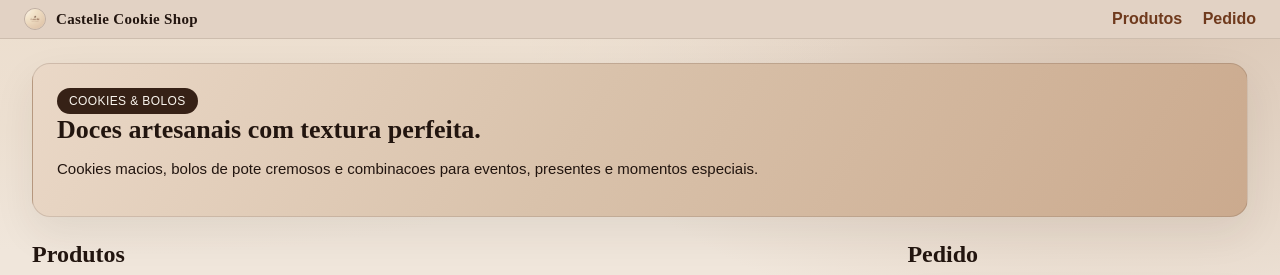
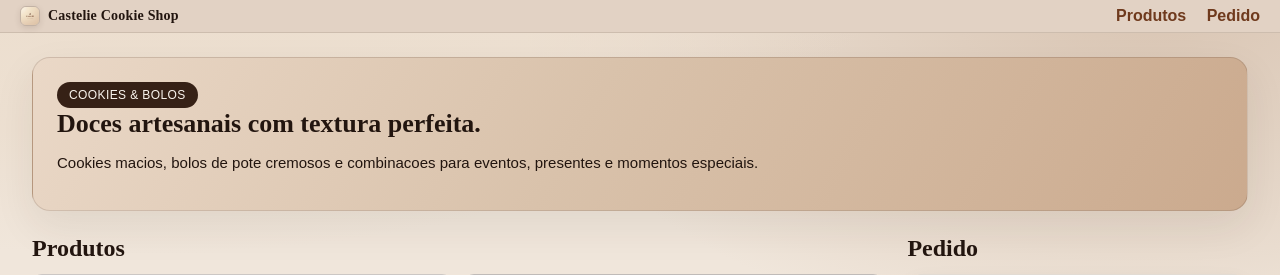
Before and after one commit to felipepereira160-a11y/CastelieCookieShop, a FastAPI app: page / in a window 1280 px wide. Shown: the top 275 px of the page. Run offline with FastAPI, Linux system fonts and the light colour scheme.

Commit message:
Align logo and brand text in header

```diff
--- a/fastapi_app/static/styles.css
+++ b/fastapi_app/static/styles.css
@@ -30,29 +30,34 @@ h1, h2, h3 {
   display: flex;
   justify-content: space-between;
   align-items: center;
-  padding: 8px 24px;
+  padding: 6px 20px;
   background: var(--sand);
   border-bottom: 1px solid rgba(54, 33, 22, 0.12);
 }
 
 .brand {
   font-family: 'Playfair Display', serif;
-  font-size: 15px;
+  font-size: 14px;
   font-weight: 600;
-  letter-spacing: 0.3px;
+  letter-spacing: 0.2px;
   display: flex;
   align-items: center;
-  gap: 10px;
+  gap: 8px;
 }
 
 .brand-logo {
-  width: 22px;
-  height: 22px;
-  max-width: 22px;
-  max-height: 22px;
+  width: 20px;
+  height: 20px;
+  max-width: 20px;
+  max-height: 20px;
   object-fit: cover;
-  border-radius: 50%;
-  border: 1px solid rgba(54, 33, 22, 0.2);
+  border-radius: 6px;
+  border: 1px solid rgba(54, 33, 22, 0.18);
+  box-shadow: 0 2px 6px rgba(54, 33, 22, 0.12);
+}
+
+.brand-text {
+  font-weight: 700;
 }
 
 .top-nav nav a {
--- a/fastapi_app/templates/index.html
+++ b/fastapi_app/templates/index.html
@@ -10,7 +10,7 @@
     <header class="top-nav">
       <div class="brand">
         <img src="/static/logo.jpeg" alt="Castelie Cookie Shop" class="brand-logo" />
-        <span>Castelie Cookie Shop</span>
+        <span class="brand-text">Castelie Cookie Shop</span>
       </div>
       <nav>
         <a href="#produtos">Produtos</a>
```
